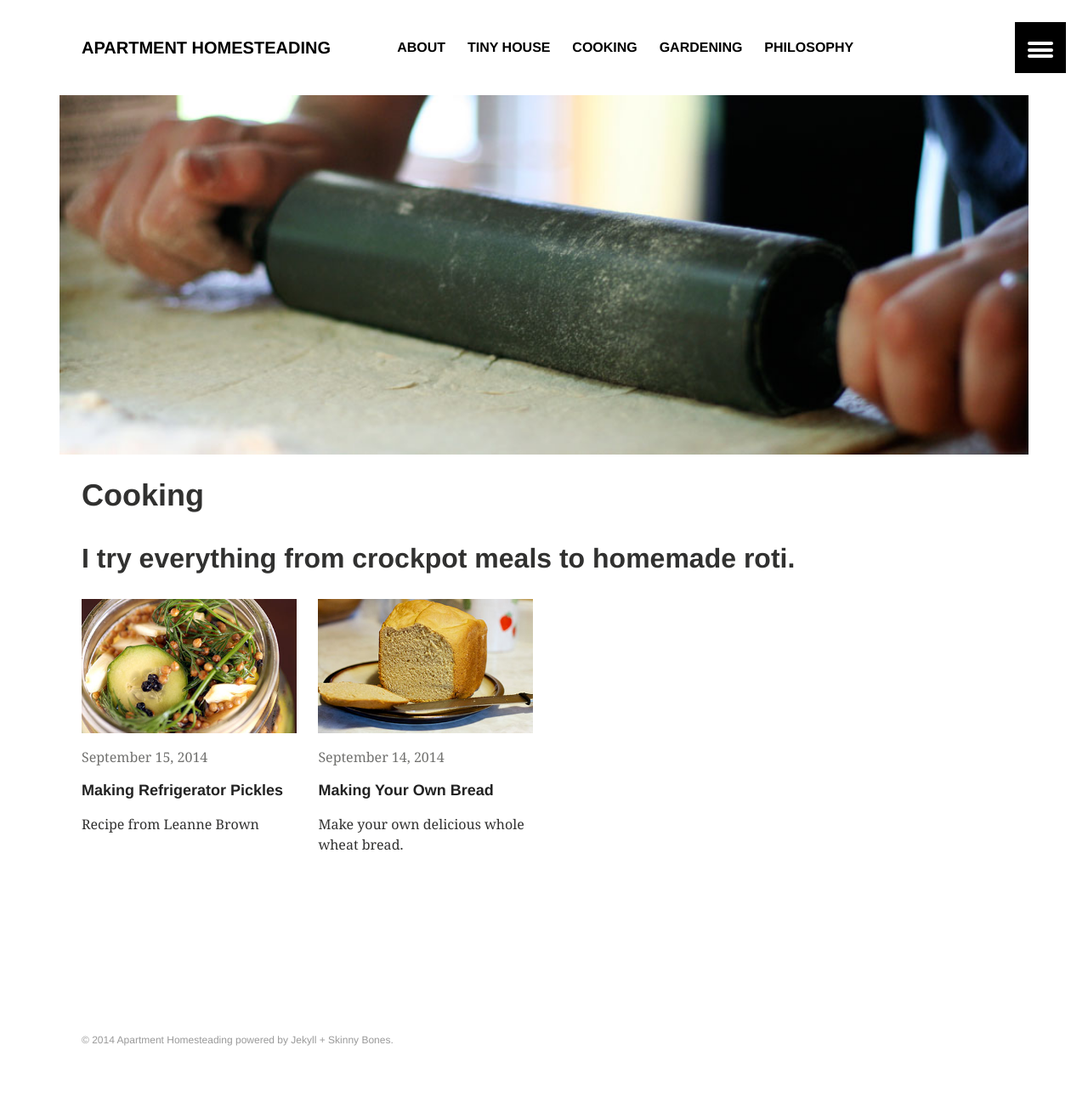
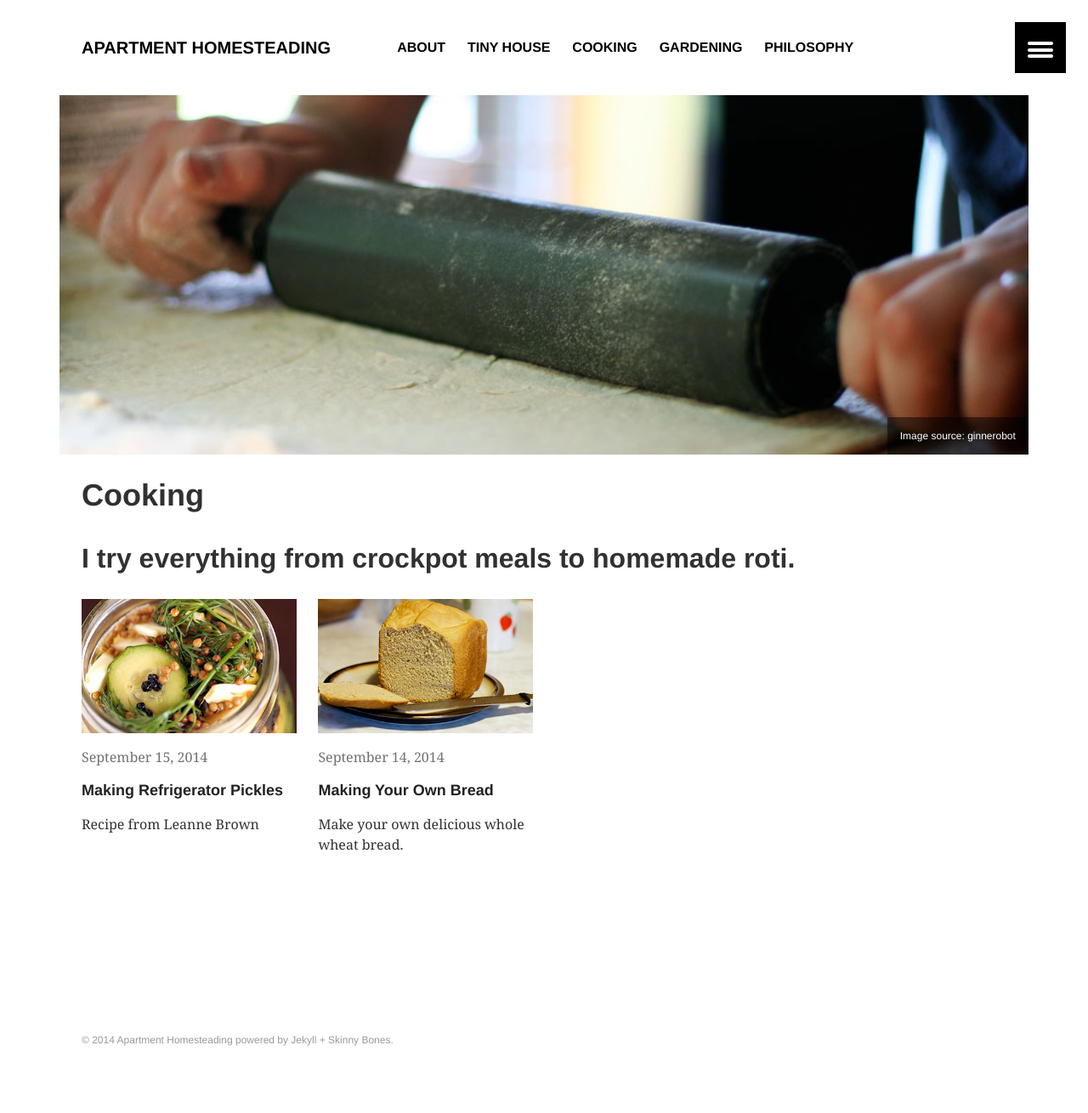
Before and after one commit to apartmenthomesteading/apartmenthomesteading.github.io, a Jekyll site: the page built from cooking/index.md, in a window 1280 px wide. Shown: the whole page at 85% size. Built offline with Jekyll 4.4.1, drawn with Linux system fonts in a browser that asks for light colours; some of the changed lines change nothing that is shown.

Commit message:
add attribution

```diff
--- a/cooking/index.md
+++ b/cooking/index.md
@@ -7,6 +7,8 @@ image:
   feature: cooking-feature.jpg
   teaser: cooking-teaser.jpg
   thumb: cooking-teaser.jpg
+  credit: ginnerobot #name of the person or site you want to credit
+  creditlink: https://flic.kr/p/6ubVE1 #url to their site or licensing
 ads: true
 share: true
 ---
```
